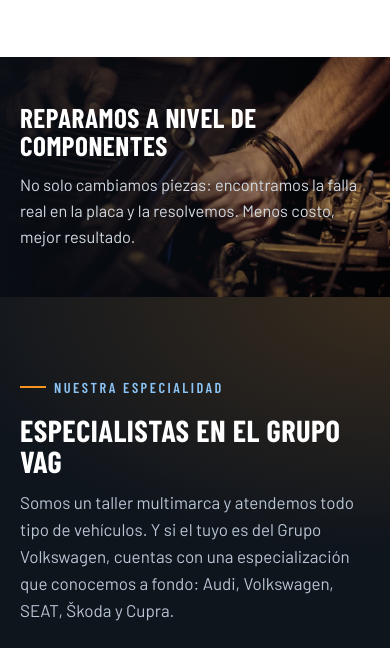
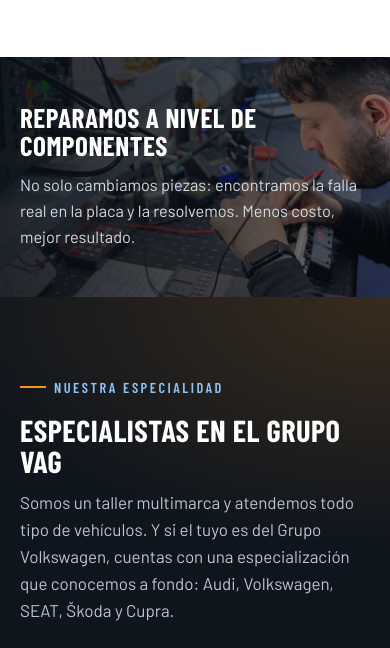
Before and after one commit to roxysantana1515-cell/ecuexperto, a plain HTML site: page index.html in a window 390 px wide. Shown: the part 4176-4824 px from the top of the page. Drawn offline with nearby package versions, Linux system fonts and the light colour scheme.

Commit message:
Foto real en la banda de componentes y mejor lectura del texto en movil
Co-Authored-By: Claude Sonnet 5.5 <noreply@anthropic.com>
Claude-Session: https://claude.ai/code/session_01Skvktk4vokH7WP7fnQB5QF

```diff
--- a/index.html
+++ b/index.html
@@ -287,7 +287,7 @@
 
     <!-- ================= BANDA DE FOTO ================= -->
     <section class="photo-band">
-      <img src="img/motor.jpg" alt="Reparación electrónica a nivel de componentes" loading="lazy" />
+      <img src="img/componentes.jpg" alt="Técnico del taller midiendo una placa electrónica con osciloscopio en el laboratorio" width="2400" height="873" loading="lazy" />
       <div class="photo-band-overlay">
         <div class="container">
           <h2>Reparamos a nivel de componentes</h2>
--- a/styles.css
+++ b/styles.css
@@ -306,10 +306,15 @@ ul{ list-style:none; }
    BANDA DE FOTO
    ========================================================================== */
 .photo-band{ position:relative; }
-.photo-band img{ width:100%; height:clamp(240px,45vw,400px); object-fit:cover; }
+.photo-band img{ width:100%; height:clamp(240px,45vw,400px); object-fit:cover; object-position:72% 40%; }
 .photo-band-overlay{
   position:absolute; inset:0; display:flex; align-items:center;
   background:linear-gradient(90deg, rgba(10,15,22,.9) 0%, rgba(10,15,22,.55) 55%, rgba(10,15,22,.15) 100%);
+}
+@media (max-width:640px){
+  .photo-band-overlay{
+    background:linear-gradient(90deg, rgba(10,15,22,.9) 0%, rgba(10,15,22,.72) 60%, rgba(10,15,22,.5) 100%);
+  }
 }
 .photo-band-overlay h2{
   font-family:var(--f-head); font-weight:700; text-transform:uppercase; color:#fff;
```
Also changed, not shown: img/componentes.jpg (added), 1 other file.
